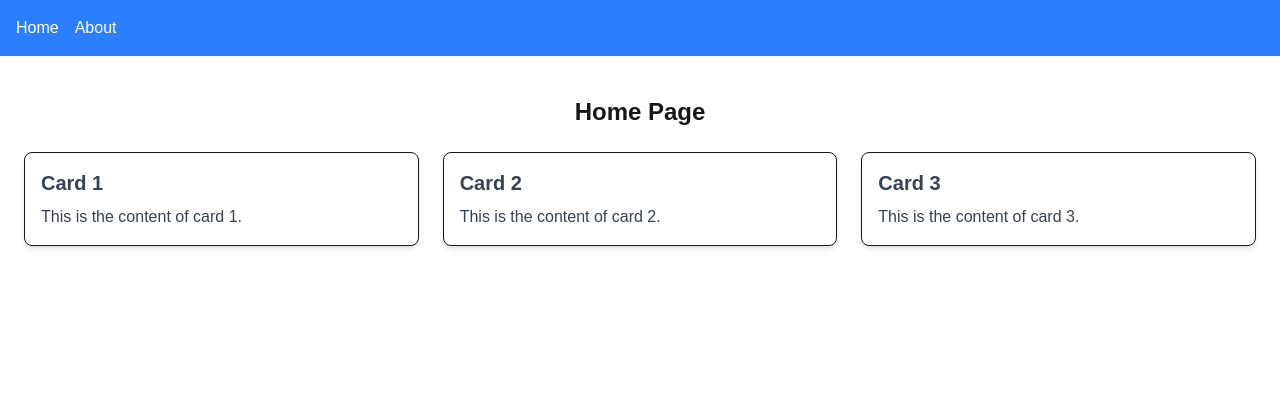
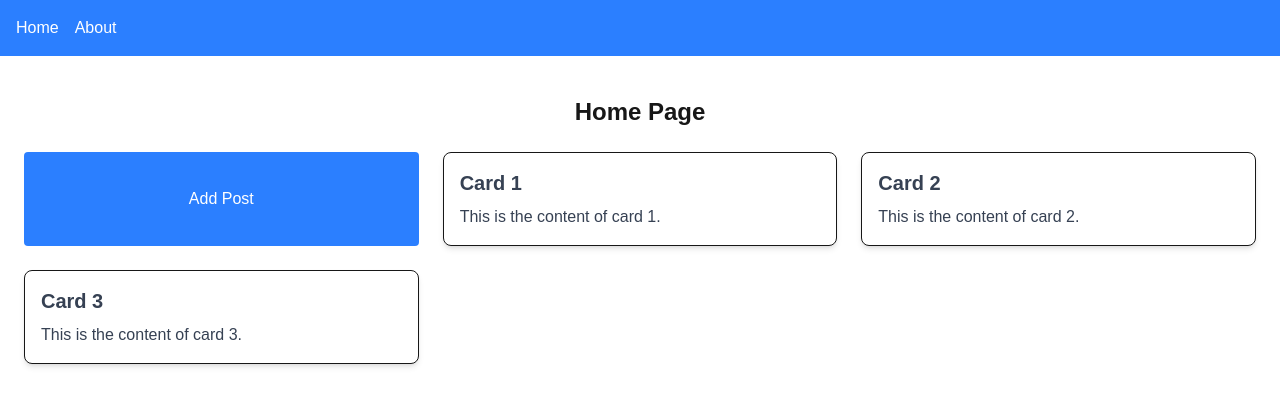
Before and after one commit to Billyrono/alx-project-0x02-setup, a Next.js app in the folder alx-project-0x02/: page /home in a window 1280 px wide. Shown: the top 406 px of the page. Built offline with nearby package versions, Linux system fonts and the light colour scheme.

Commit message:
Implement dynamic posts with PostModal and Card components

```diff
--- /dev/null
+++ b/alx-project-0x02/components/common/PostModal.tsx
@@ -0,0 +1,72 @@
+import React, { useState } from "react";
+import { CardProps } from "@/interfaces";
+
+interface PostModalProps {
+  onAddPost: (post: CardProps) => void; // callback to parent
+}
+
+const PostModal: React.FC<PostModalProps> = ({ onAddPost }) => {
+  const [isOpen, setIsOpen] = useState(false);
+  const [title, setTitle] = useState("");
+  const [content, setContent] = useState("");
+
+  const handleSubmit = (e: React.FormEvent) => {
+    e.preventDefault();
+    if (!title || !content) return;
+    onAddPost({ title, content });
+    setTitle("");
+    setContent("");
+    setIsOpen(false);
+  };
+
+  return (
+    <>
+      <button
+        className="bg-blue-500 text-white px-4 py-2 rounded hover:bg-blue-600"
+        onClick={() => setIsOpen(true)}
+      >
+        Add Post
+      </button>
+
+      {isOpen && (
+        <div className="fixed inset-0 bg-black bg-opacity-50 flex items-center justify-center z-50">
+          <div className="bg-white text-black p-6 rounded shadow-lg w-full max-w-md">
+            <h2 className="text-xl font-bold mb-4">New Post</h2>
+            <form onSubmit={handleSubmit} className="flex flex-col gap-3">
+              <input
+                type="text"
+                placeholder="Title"
+                value={title}
+                onChange={(e) => setTitle(e.target.value)}
+                className="border rounded p-2 w-full"
+              />
+              <textarea
+                placeholder="Content"
+                value={content}
+                onChange={(e) => setContent(e.target.value)}
+                className="border rounded p-2 w-full"
+              />
+              <div className="flex justify-end gap-2 mt-2">
+                <button
+                  type="button"
+                  className="px-4 py-2 border rounded"
+                  onClick={() => setIsOpen(false)}
+                >
+                  Cancel
+                </button>
+                <button
+                  type="submit"
+                  className="px-4 py-2 bg-blue-500 text-white rounded hover:bg-blue-600"
+                >
+                  Add
+                </button>
+              </div>
+            </form>
+          </div>
+        </div>
+      )}
+    </>
+  );
+};
+
+export default PostModal;
--- a/alx-project-0x02/pages/home.tsx
+++ b/alx-project-0x02/pages/home.tsx
@@ -2,16 +2,30 @@
 import Card from "@/components/common/Card";
 import Header from "@/components/layout/Header";
 import { NextPage } from "next";
+import { useState } from "react";
+import PostModal from "@/components/common/PostModal";
+import { CardProps } from "@/interfaces";
 
 const Home: NextPage = () => {
+  const [posts, setPosts] = useState<CardProps[]>([
+    { title: "Card 1", content: "This is the content of card 1." },
+    { title: "Card 2", content: "This is the content of card 2." },
+    { title: "Card 3", content: "This is the content of card 3." },
+  ]);
+
+  const handleAddPost = (newPost: CardProps) => {
+    setPosts([newPost, ...posts]);
+  };
+
   return (
     <div>
       <Header />
       <h1 className="text-2xl font-bold text-center mt-10">Home Page</h1>
       <main className="p-6 grid grid-cols-1 md:grid-cols-2 lg:grid-cols-3 gap-6">
-        <Card title="Card 1" content="This is the content of card 1." />
-        <Card title="Card 2" content="This is the content of card 2." />
-        <Card title="Card 3" content="This is the content of card 3." />
+        <PostModal onAddPost={handleAddPost} />
+        {posts.map((post, idx) => (
+          <Card key={idx} title={post.title} content={post.content} />
+        ))}
       </main>
     </div>
   );
```
